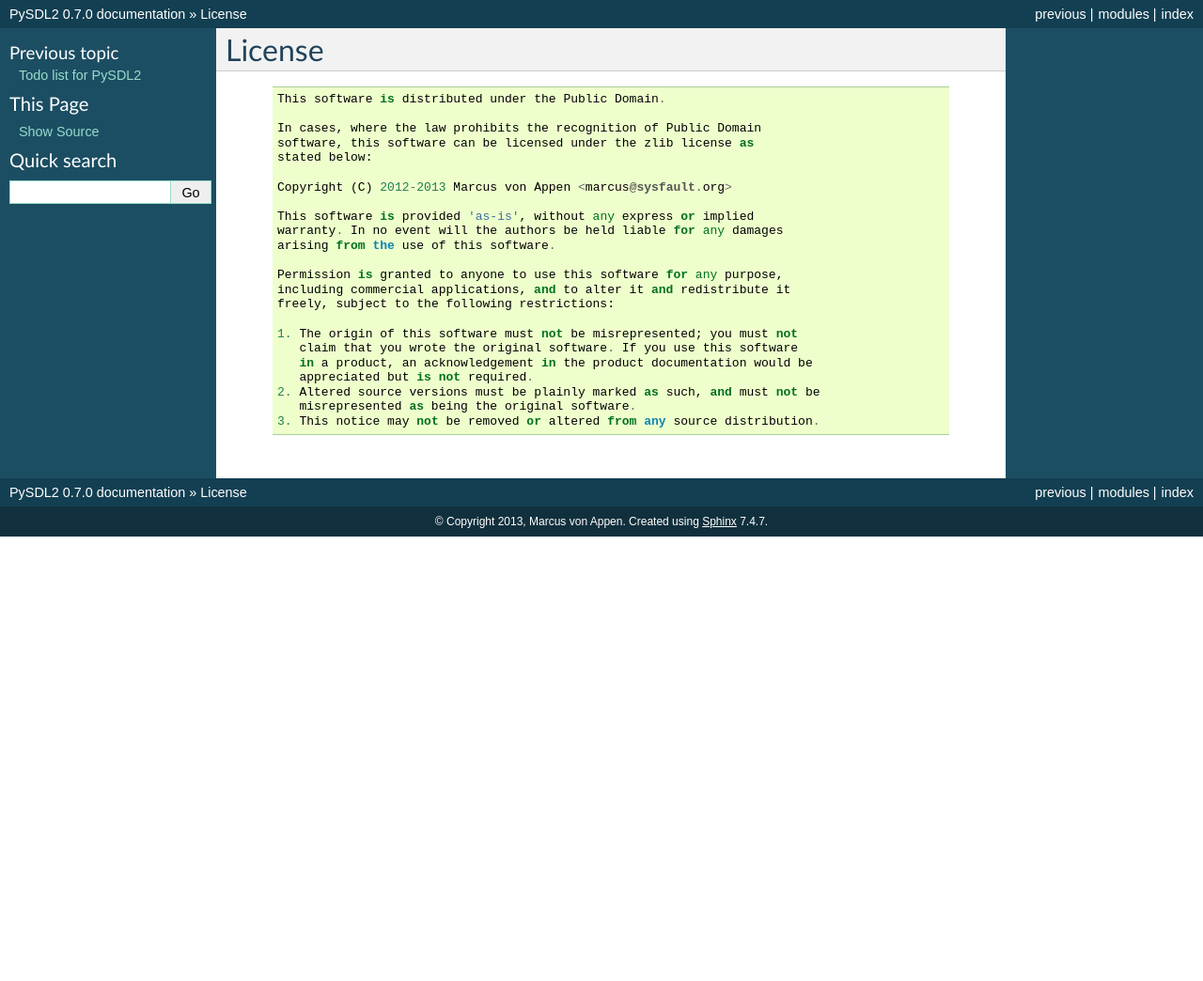
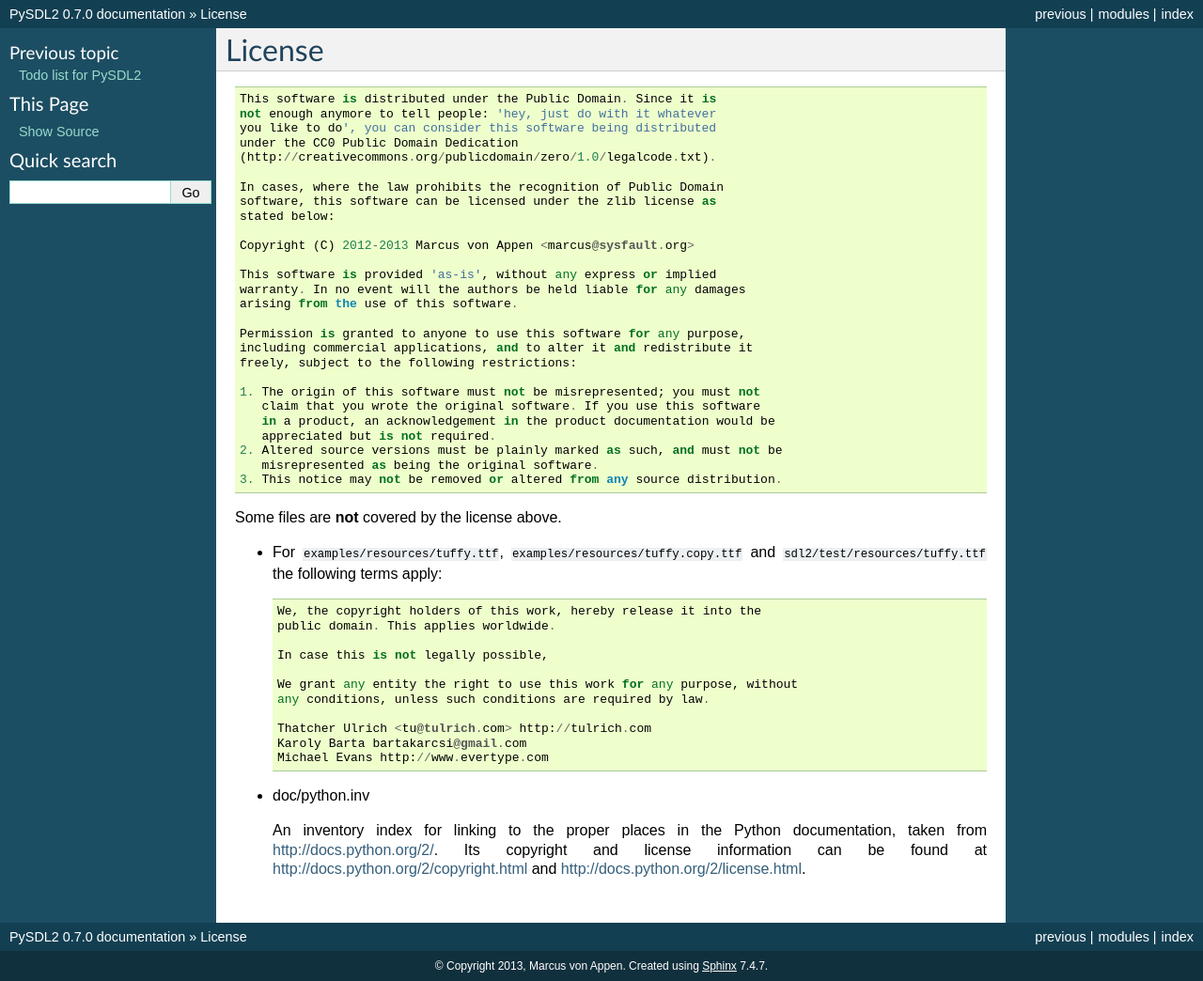
Before and after one commit to py-sdl/py-sdl2, a Sphinx documentation site: the page built from doc/copying.rst, in a window 1280 px wide. Shown: the whole page at 94% size. Built offline with Sphinx 7.4.7, drawn with Linux system fonts in a browser that asks for light colours; before the commit the page ends 900 px from its top, so only the background shows below that.

Commit message:
- added CC0 dedication to improve the legal situation with the Public   Domain dedication

```diff
--- a/doc/copying.rst
+++ b/doc/copying.rst
@@ -1,27 +1,60 @@
 License
 =======
- ::
 
-   This software is distributed under the Public Domain.
+::
 
-   In cases, where the law prohibits the recognition of Public Domain
-   software, this software can be licensed under the zlib license as
-   stated below:
+  This software is distributed under the Public Domain. Since it is
+  not enough anymore to tell people: 'hey, just do with it whatever
+  you like to do', you can consider this software being distributed
+  under the CC0 Public Domain Dedication
+  (http://creativecommons.org/publicdomain/zero/1.0/legalcode.txt).
 
-   Copyright (C) 2012-2013 Marcus von Appen <marcus@sysfault.org>
+  In cases, where the law prohibits the recognition of Public Domain
+  software, this software can be licensed under the zlib license as
+  stated below:
 
-   This software is provided 'as-is', without any express or implied
-   warranty. In no event will the authors be held liable for any damages
-   arising from the use of this software.
+  Copyright (C) 2012-2013 Marcus von Appen <marcus@sysfault.org>
 
-   Permission is granted to anyone to use this software for any purpose,
-   including commercial applications, and to alter it and redistribute it
-   freely, subject to the following restrictions:
+  This software is provided 'as-is', without any express or implied
+  warranty. In no event will the authors be held liable for any damages
+  arising from the use of this software.
 
-   1. The origin of this software must not be misrepresented; you must not
-      claim that you wrote the original software. If you use this software
-      in a product, an acknowledgement in the product documentation would be
-      appreciated but is not required.
-   2. Altered source versions must be plainly marked as such, and must not be
-      misrepresented as being the original software.
-   3. This notice may not be removed or altered from any source distribution.
+  Permission is granted to anyone to use this software for any purpose,
+  including commercial applications, and to alter it and redistribute it
+  freely, subject to the following restrictions:
+
+  1. The origin of this software must not be misrepresented; you must not
+     claim that you wrote the original software. If you use this software
+     in a product, an acknowledgement in the product documentation would be
+     appreciated but is not required.
+  2. Altered source versions must be plainly marked as such, and must not be
+     misrepresented as being the original software.
+  3. This notice may not be removed or altered from any source distribution.
+
+Some files are **not** covered by the license above.
+
+* For ``examples/resources/tuffy.ttf``,
+  ``examples/resources/tuffy.copy.ttf`` and
+  ``sdl2/test/resources/tuffy.ttf`` the following terms apply:
+
+  ::
+
+   We, the copyright holders of this work, hereby release it into the
+   public domain. This applies worldwide.
+
+   In case this is not legally possible,
+
+   We grant any entity the right to use this work for any purpose, without
+   any conditions, unless such conditions are required by law.
+
+   Thatcher Ulrich <tu@tulrich.com> http://tulrich.com
+   Karoly Barta bartakarcsi@gmail.com
+   Michael Evans http://www.evertype.com
+
+* doc/python.inv
+
+  An inventory index for linking to the proper places in the Python
+  documentation, taken from http://docs.python.org/2/. Its copyright and
+  license information can be found at
+  http://docs.python.org/2/copyright.html and
+  http://docs.python.org/2/license.html.
```
